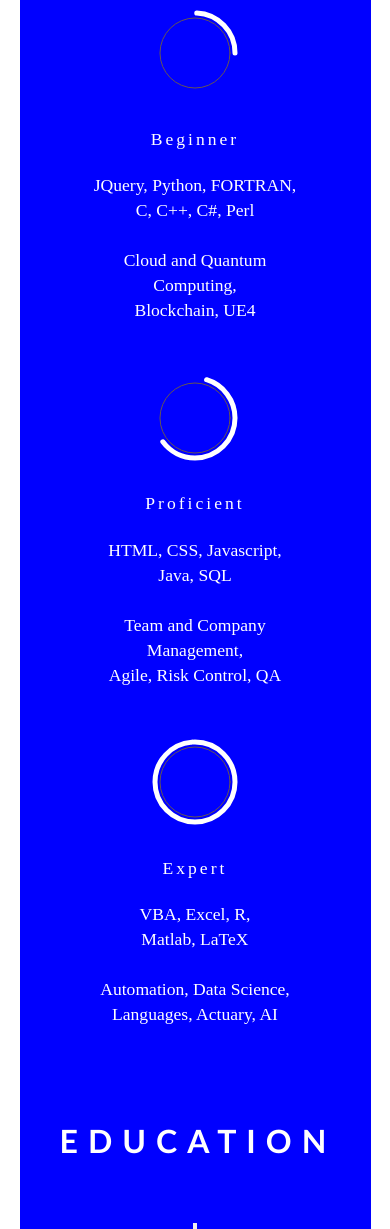
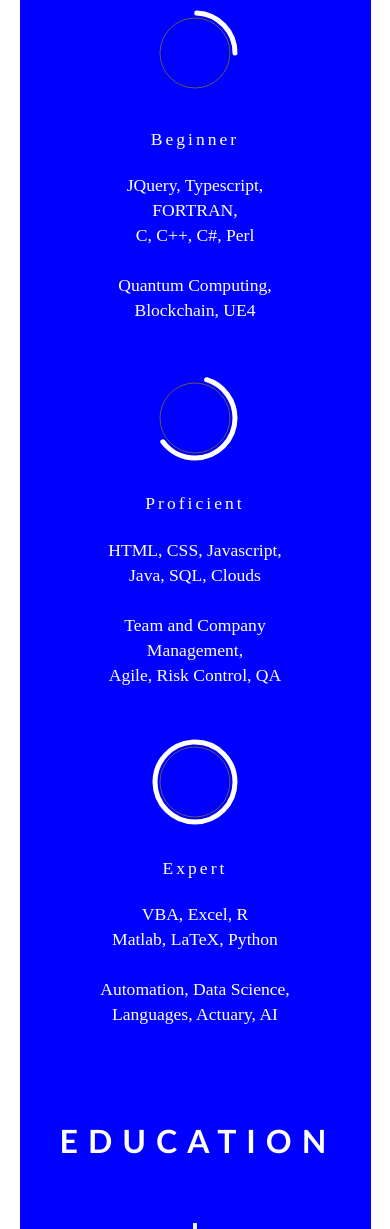
Before and after one commit to marcofernandez007/Full-Stack, a plain HTML site: page Responsive Resume/Responsive Resume.html in a window 390 px wide. Shown: the part 1780-3009 px from the top of the page. Drawn offline with nearby package versions, Linux system fonts and the light colour scheme; a web font is replaced by a local one.

Commit message:
Update Responsive Resume.html

```diff
--- a/Responsive Resume/Responsive Resume.html
+++ b/Responsive Resume/Responsive Resume.html
@@ -1049,7 +1049,7 @@ my interdisciplinary and global background. </p>
             <circle id="innerc1" r="35" cx="50" cy="50" />
 <circle class="expertp" id="outerc1" r="40" cx="50" cy="50" />
             <p class="expertp level" >Beginner</p>
-       <p class="expertp">JQuery, Python, FORTRAN, <br> C, C++, C#, Perl <br><br> Cloud and Quantum Computing, <br> Blockchain, UE4 </p>
+       <p class="expertp">JQuery, Typescript, FORTRAN, <br> C, C++, C#, Perl <br><br> Quantum Computing, <br> Blockchain, UE4 </p>
 </svg>
 
 </div>
@@ -1059,7 +1059,7 @@ my interdisciplinary and global background. </p>
             <circle id="outerc2" r="40" cx="50" cy="50" />
   </svg>
         <p class="expertp level">Proficient</p>
-        <p class="expertp">HTML, CSS, Javascript, <br> Java, SQL <br><br> Team and Company Management, <br> Agile, Risk Control, QA</p>
+        <p class="expertp">HTML, CSS, Javascript, <br> Java, SQL, Clouds <br><br> Team and Company Management, <br> Agile, Risk Control, QA</p>
  </div>
         <div class="thirdchart">
 <svg width="100" height="100" stroke-linecap="round">
@@ -1067,7 +1067,7 @@ my interdisciplinary and global background. </p>
 <circle id="outerc3" r="40" cx="50" cy="50" />
           </svg>
           <p class="level" id="expertcircle">Expert</p>
- <p class="expertp1">VBA, Excel, R, <br> Matlab, LaTeX <br><br> Automation, Data Science, <br> Languages, Actuary, AI </p>
+ <p class="expertp1">VBA, Excel, R <br> Matlab, LaTeX, Python <br><br> Automation, Data Science, <br> Languages, Actuary, AI </p>
         </div>
         </section>
     </div>
```
